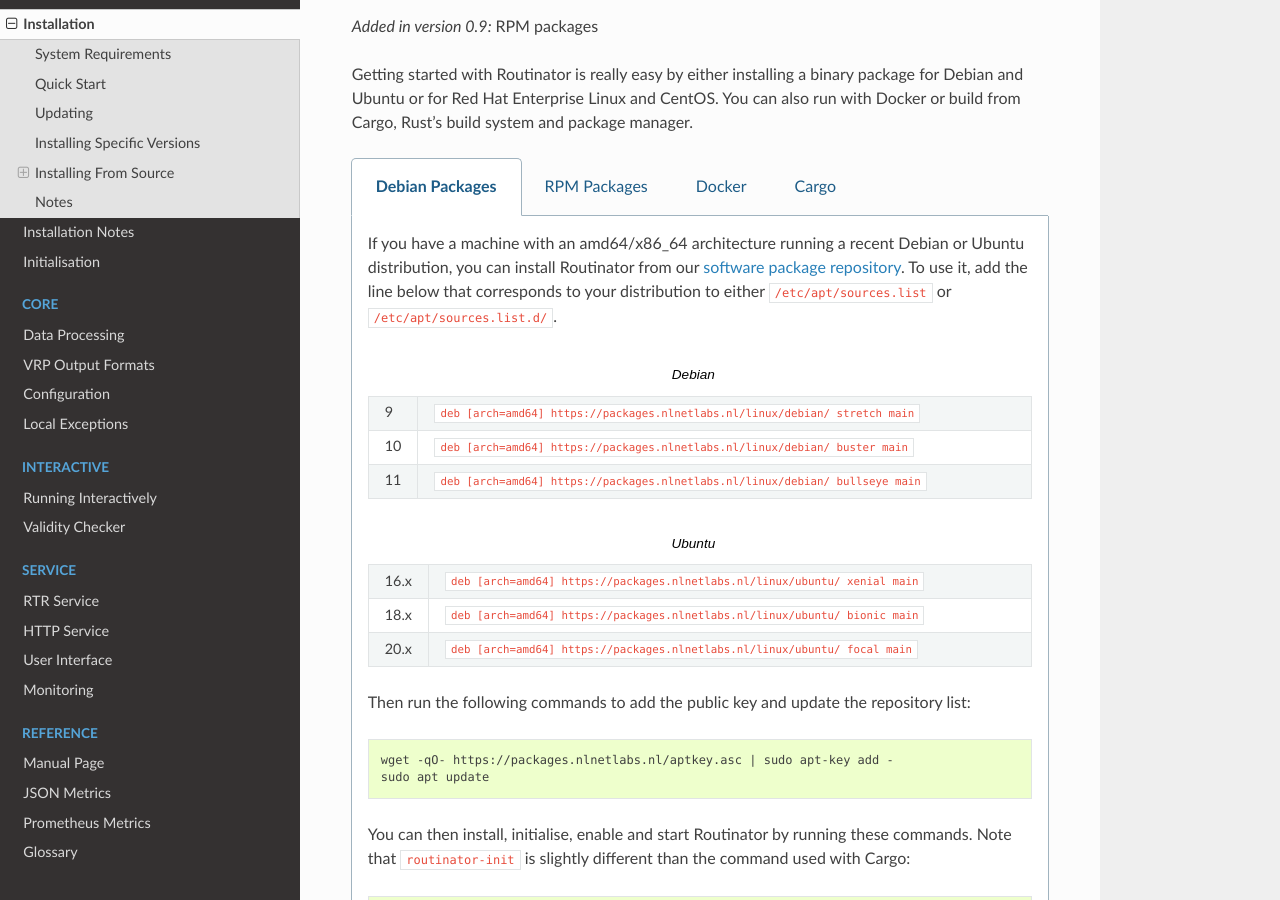
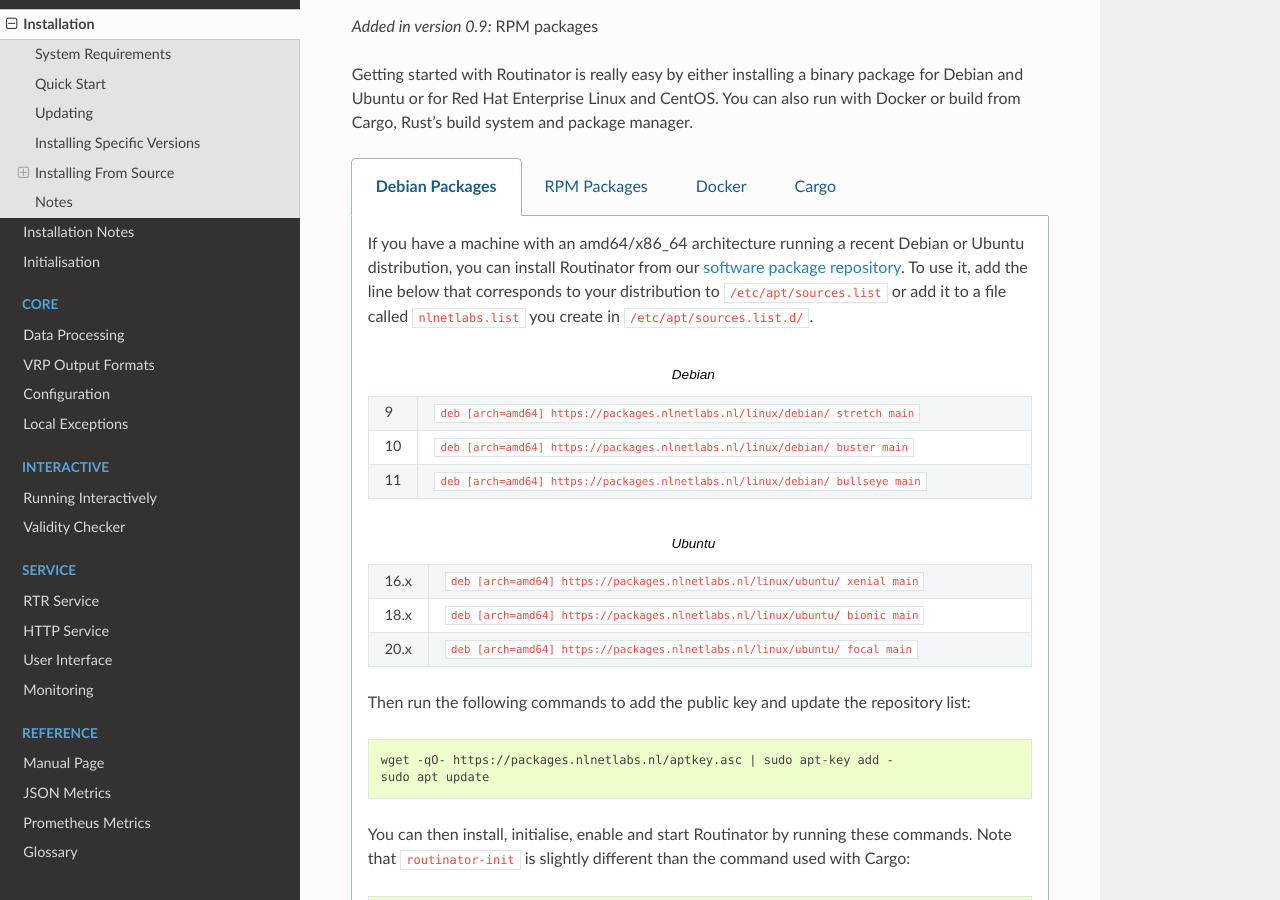
Before and after one commit to NLnetLabs/routinator, a Sphinx documentation site: the page built from source/installation.rst, in a window 1280 px wide and 900 px high, scrolled down 449 px. Built offline with Sphinx 7.4.7 and the Read the Docs theme 2.0.0, drawn with Linux system fonts in a browser that asks for light colours; pages that are not in the unit, such as notebooks, are missing from menus.

Commit message:
more clarification

```diff
--- a/source/installation.rst
+++ b/source/installation.rst
@@ -31,11 +31,12 @@
 
    .. group-tab:: Debian Packages
 
-       If you have a machine with an amd64/x86_64 architecture running a
-       recent Debian or Ubuntu distribution, you can install Routinator
-       from our `software package repository <https://packages.nlnetlabs.nl>`_.
-       To use it, add the line below that corresponds to your distribution to
-       either :file:`/etc/apt/sources.list` or :file:`/etc/apt/sources.list.d/`.
+       If you have a machine with an amd64/x86_64 architecture running a recent
+       Debian or Ubuntu distribution, you can install Routinator from our
+       `software package repository <https://packages.nlnetlabs.nl>`_. To use
+       it, add the line below that corresponds to your distribution to
+       :file:`/etc/apt/sources.list` or add it to a file called
+       :file:`nlnetlabs.list` you create in :file:`/etc/apt/sources.list.d/`.
 
        .. list-table:: Debian
           :widths: 1 15
```
